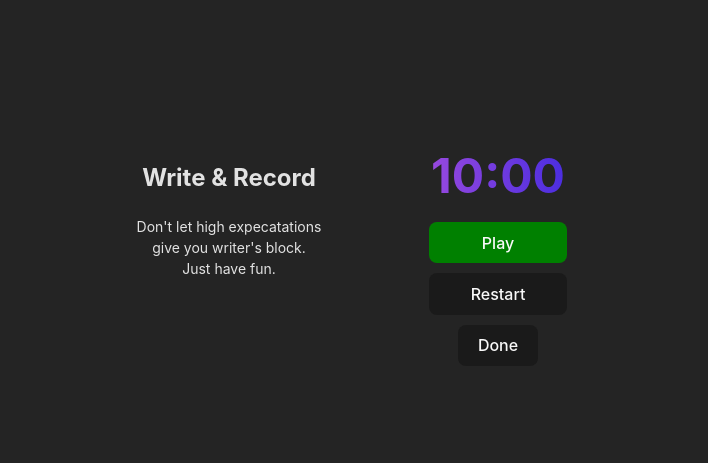
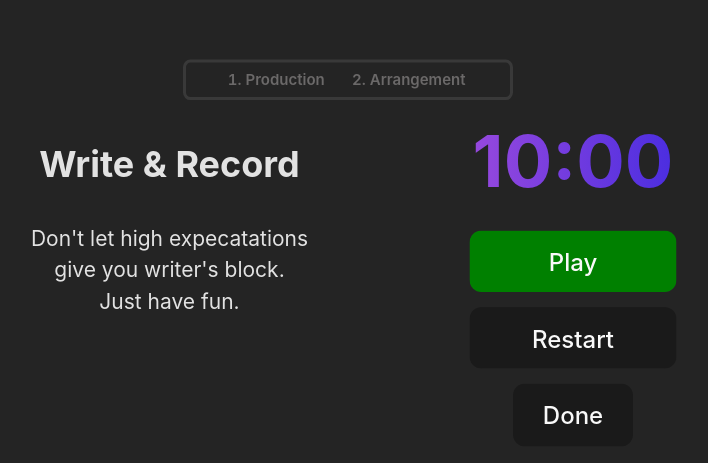
Before and after one commit to brianbaso/limited, a React (Create React App) app: page /vocals in a window 1280 px wide. Shown: the part 147-610 px from the top of the page, without its empty margins (292-1000 px from the left). Built offline with nearby package versions, Linux system fonts and the light colour scheme.

Commit message:
finish progress bar, reset context when visiting home

```diff
--- a/src/components/ProgressBar.js
+++ b/src/components/ProgressBar.js
@@ -1,10 +1,18 @@
-function ProgressBar() {
+import { useContext } from "react";
+import { MyContext } from "../MyContext";
+
+function ProgressBar(props) {
+  const { isVocalsChecked } = useContext(MyContext);
+  const step = props.step;
+
   return (
     <div className="progress-container">
       <ol className="horizontal-list">
-        <li>Production</li>
-        <li>Arrangement</li>
-        <li>Vocals</li>
+        <li className={step === "production" ? "selected" : ""}>Production</li>
+        <li className={step === "arrangement" ? "selected" : ""}>Arrangement</li>
+        {isVocalsChecked ?
+          <li className={step === "vocals" ? "selected" : ""}>Vocals</li>
+        : ""}
       </ol>
     </div>
   );
--- a/src/index.css
+++ b/src/index.css
@@ -208,9 +208,9 @@ select:focus {
   display: flex;
   font-size: 10px;
   margin: 0;
-  font-weight: 700;
+  font-weight: 600;
   color: rgb(107, 105, 105);
-  border: 1px solid rgba(141, 141, 141, 0.4);
+  border: 2px solid rgba(141, 141, 141, 0.2);
   border-radius: 5px;
   padding-top: 4px;
   padding-bottom: 4px;
@@ -219,3 +219,8 @@ select:focus {
 .horizontal-list li {
   margin-right: 30px;
 }
+
+.selected {
+  font-weight: 700;
+  color: rgb(225, 225, 225);
+}
--- a/src/pages/Arrange.js
+++ b/src/pages/Arrange.js
@@ -1,5 +1,6 @@
 import { MyContext } from '../MyContext.js';
 import Timer from '../components/Timer.js';
+import ProgressBar from '../components/ProgressBar.js'
 import { useContext } from 'react';
 
 function Arrange() {
@@ -7,6 +8,10 @@ function Arrange() {
   const nextPage = isVocalsChecked ? "/vocals" : "/";
 
   return (
+    <div className="main-container">
+      <div className="a-container">
+        <ProgressBar step={"arrangement"} />
+      </div>
       <div className="b-container">
         <div>
             <h2>Arrange Your Track</h2>
@@ -18,6 +23,7 @@ function Arrange() {
         </div>
         <Timer minutes={5} next={nextPage} />
       </div>
+    </div>
   );
 }
 
--- a/src/pages/Home.js
+++ b/src/pages/Home.js
@@ -1,7 +1,16 @@
+import { useContext, useEffect } from 'react';
 import HomeActions from '../components/HomeActions.js';
 import pharrell from '../assets/images/pharrell.jpeg'
+import { MyContext } from '../MyContext.js';
 
 function Home() {
+    const { updateIsVocalsChecked, updateGenre } = useContext(MyContext);
+
+    useEffect(() => {
+      updateIsVocalsChecked(false);
+      updateGenre("rock");
+    }, [])
+
     return (
         <>
           <div>
--- a/src/pages/Produce.js
+++ b/src/pages/Produce.js
@@ -1,12 +1,12 @@
 import Timer from '../components/Timer.js';
 import TrackList from '../components/TrackList.js';
-import ProgressBar from '../components/ProgressBar.js'
+import ProgressBar from '../components/ProgressBar.js';
 
 function Produce() {
   return (
     <div className="main-container">
       <div className="a-container">
-        <ProgressBar />
+        <ProgressBar step={"production"} />
       </div>
       <div className="b-container">
         <TrackList />
--- a/src/pages/Vocals.js
+++ b/src/pages/Vocals.js
@@ -1,13 +1,19 @@
 import Timer from '../components/Timer.js';
+import ProgressBar from '../components/ProgressBar.js';
 
 function Vocals() {
   return (
-    <div className="b-container">
-      <div>
-          <h2>Write & Record</h2>
-          <p className="vocals-text">Don't let high expecatations give you writer's block. <br/> Just have fun.</p>
+    <div className="main-container">
+      <div className="a-container">
+          <ProgressBar step={"vocals"} />
       </div>
-      <Timer minutes={10} next={"/"} />
+      <div className="b-container">
+        <div>
+            <h2>Write & Record</h2>
+            <p className="vocals-text">Don't let high expecatations give you writer's block. <br/> Just have fun.</p>
+        </div>
+        <Timer minutes={10} next={"/"} />
+      </div>
     </div>
   );
 }
```
Lines whose indentation alone changed are shown as unchanged.
